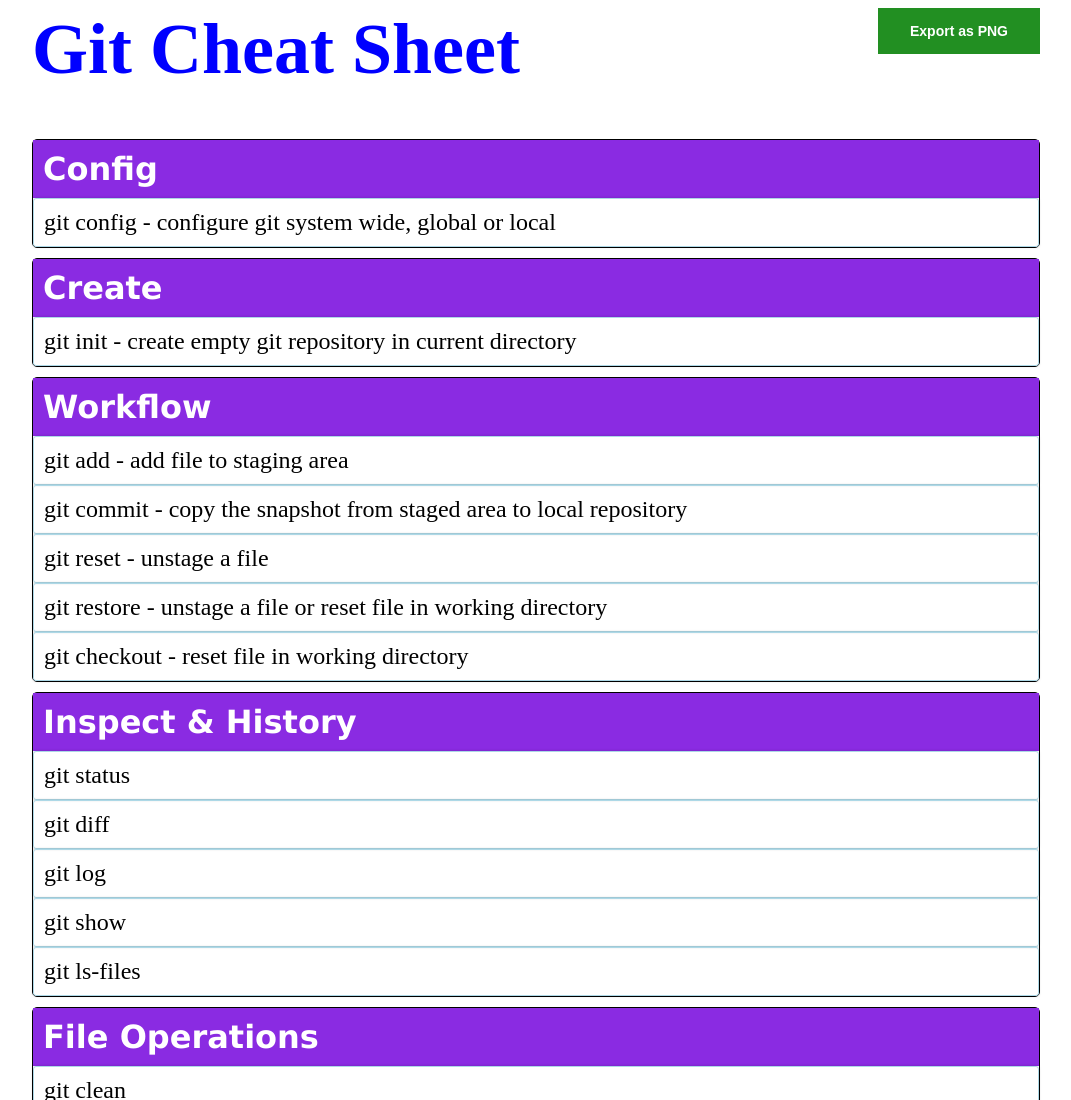
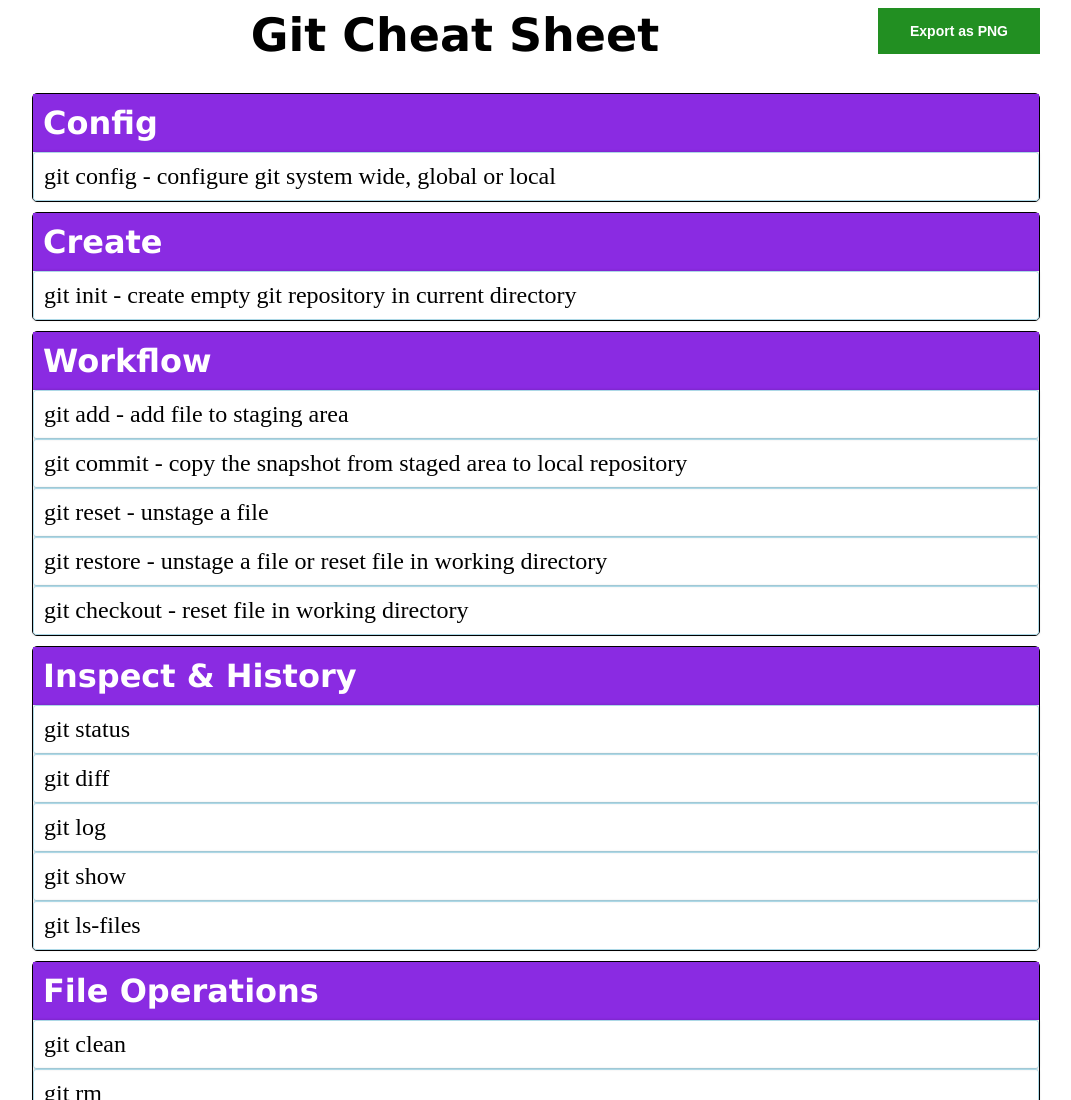
Before and after one commit to basarbk/git-playground, a plain HTML site: page index.html in a window 1280 px wide. Shown: the top 1100 px of the page, without its empty margins (104-1175 px from the left). Drawn offline with Linux system fonts and the light colour scheme.

Commit message:
Update h1 style

```diff
--- a/css/style.css
+++ b/css/style.css
@@ -3,8 +3,9 @@ body {
 }
 
 h1 {
-  color: blue;
-  font-size: 72;
+  font-size: 46px;
+  text-align: center;
+  font-family: 'Lucida Sans', 'Lucida Sans Regular', 'Lucida Grande', 'Lucida Sans Unicode', Geneva, Verdana, sans-serif;
 }
 
 .group {
```
